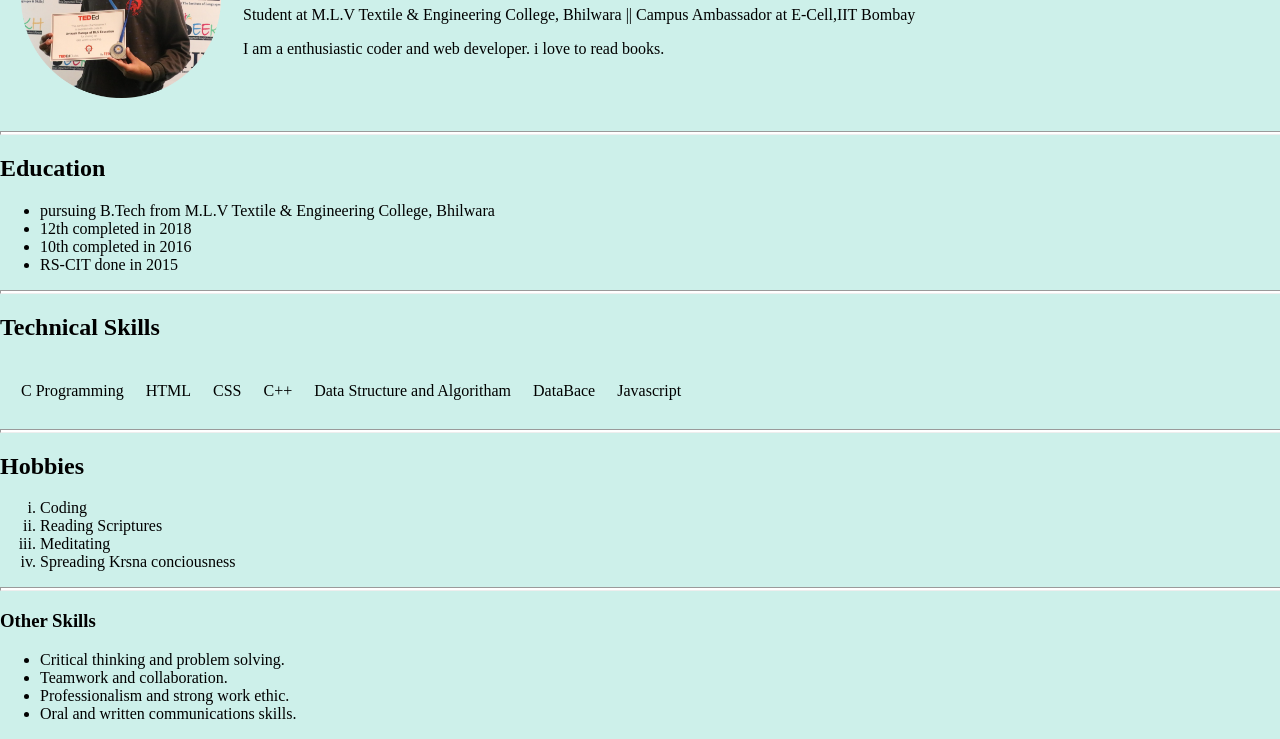
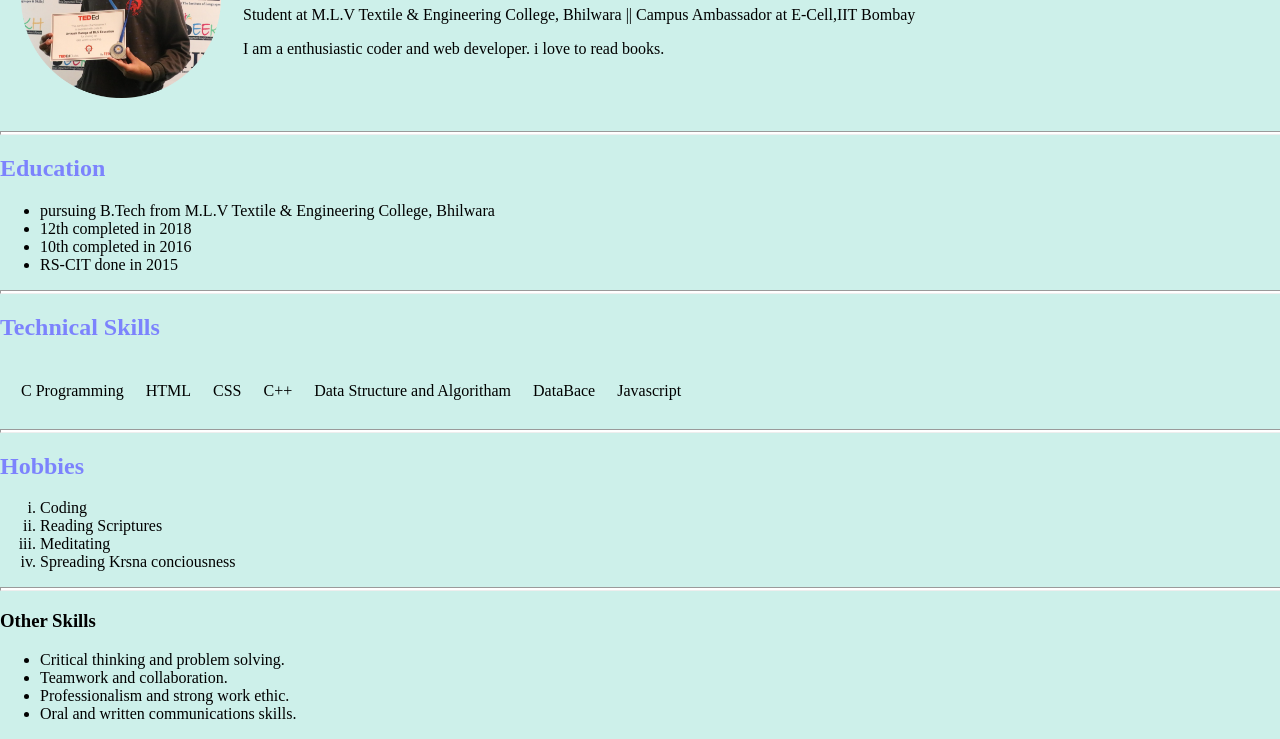
Before and after one commit to avinashdaroga/CV, a plain HTML site: page index.html in a window 1280 px wide. Shown: the part 123-862 px from the top of the page. Drawn offline with Linux system fonts and the light colour scheme.

Commit message:
Update cv.css

```diff
--- a/cv.css
+++ b/cv.css
@@ -7,3 +7,6 @@ hr{
  width: 100%;
  background: white;
 }
+h1,h2{
+  color:#7C83FD;
+}
```
